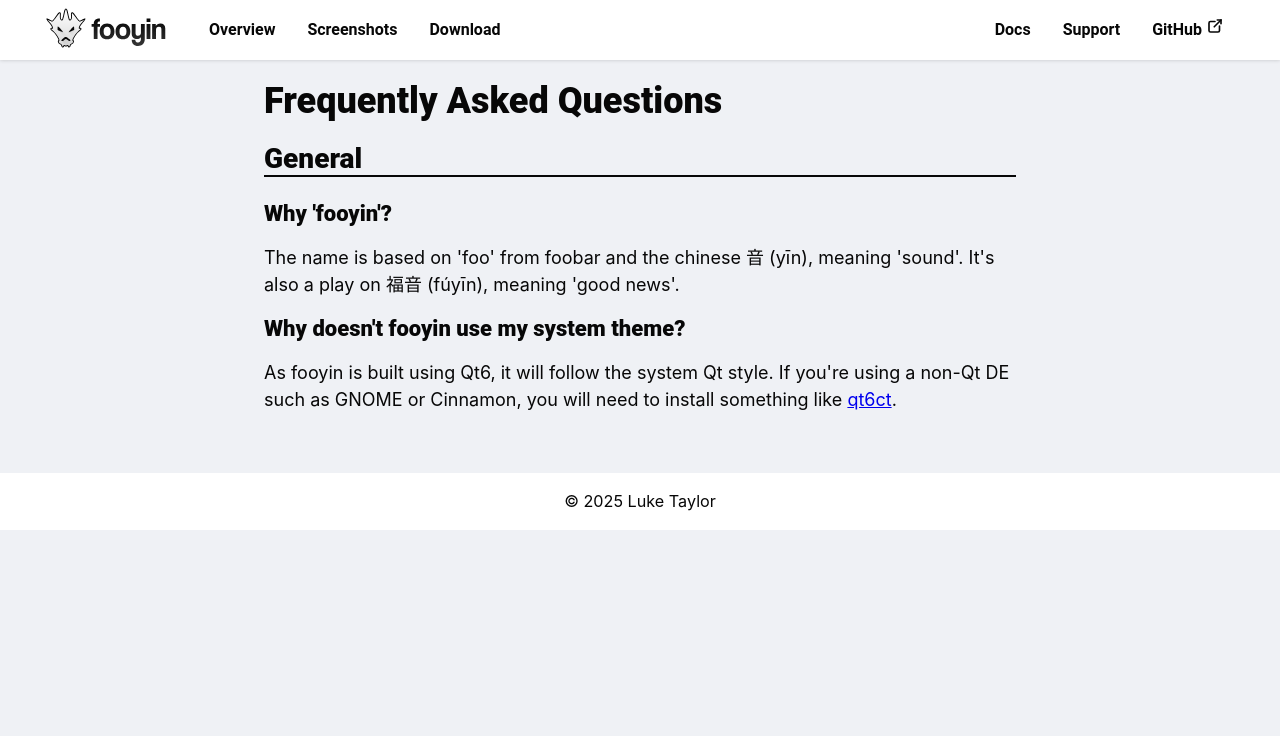
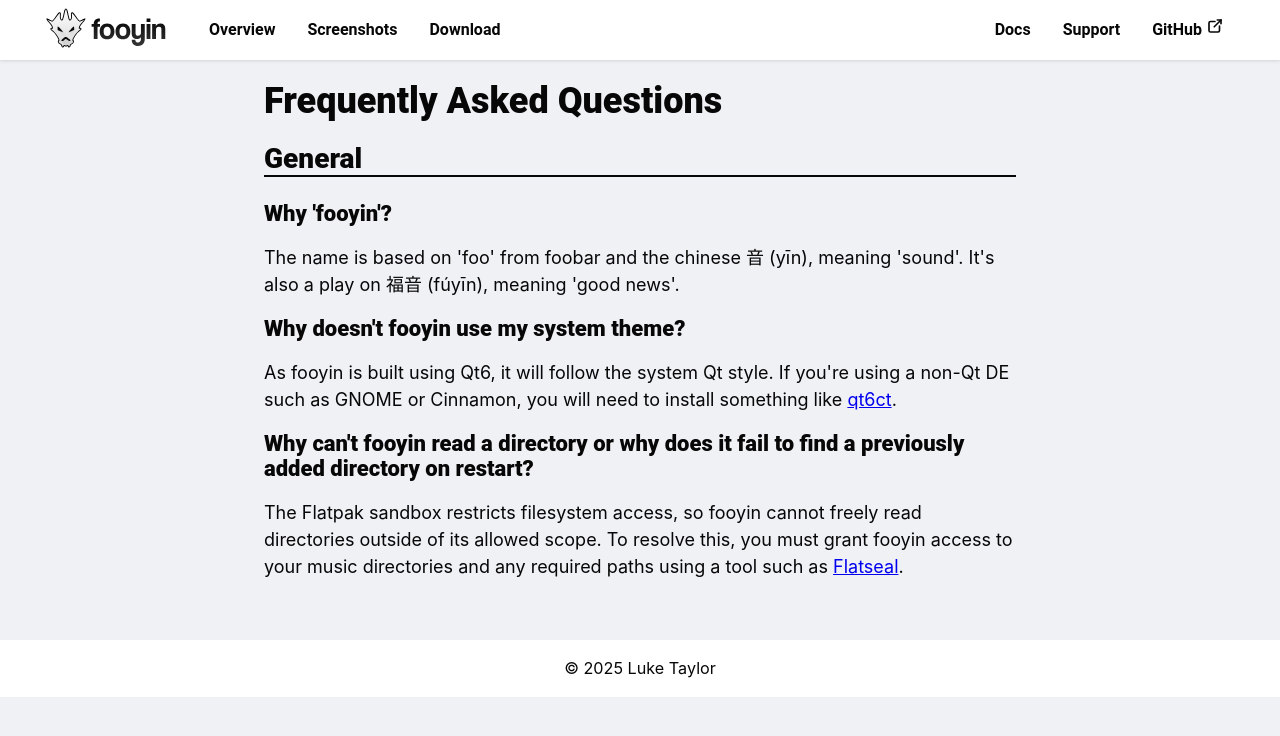
Before and after one commit to fooyin/fooyin.org, a Jekyll site: the page built from pages/faq.html, in a window 1280 px wide. Shown: the top 736 px of the page. Built offline with Jekyll 4.4.1, drawn with Linux system fonts in a browser that asks for light colours.

Commit message:
Add to FAQ

```diff
--- a/_data/faq.yml
+++ b/_data/faq.yml
@@ -8,3 +8,8 @@
       answer: "As fooyin is built using Qt6, it will follow the system Qt style.
       If you're using a non-Qt DE such as GNOME or Cinnamon, you will need to install something like
       <a href='https://github.com/trialuser02/qt6ct' target='_blank' rel='noopener noreferrer'>qt6ct</a>."
+    - question: "Why can't fooyin read a directory or why does it fail to find a previously added directory on restart?"
+      answer: |
+        The Flatpak sandbox restricts filesystem access, so fooyin cannot freely read directories outside of its allowed scope.
+        To resolve this, you must grant fooyin access to your music directories and any required paths using a tool such as
+        <a href='https://flathub.org/apps/com.github.tchx84.Flatseal' target='_blank' rel='noopener noreferrer'>Flatseal</a>.
```
